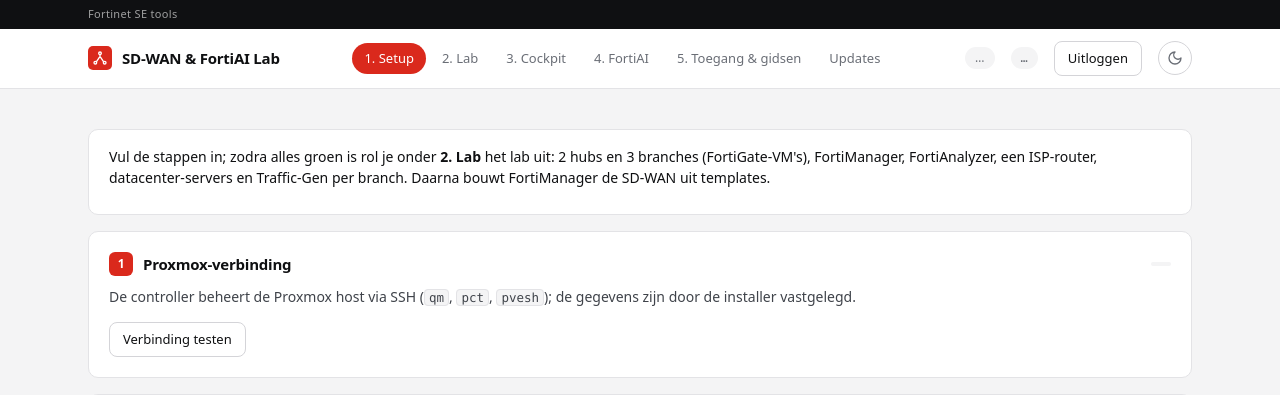
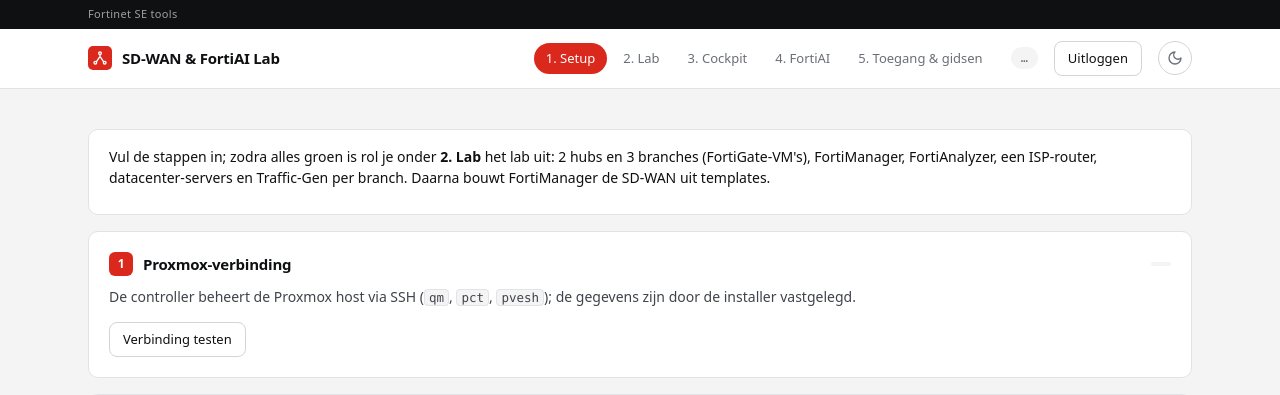
Before and after one commit to kay-arne/sdwan-aiassist-lab, a Python web app: template controller/app/templates/index.html in a window 1280 px wide. Shown: the top 395 px of the page. Run offline with Jinja, Linux system fonts and the light colour scheme; the template is opened without the code that fills it, so the values that code supplies are empty.

Commit message:
UI: Updates-tab en host-OK-pill weg; update-indicator op het buildnummer
Co-Authored-By: Claude Sonnet 5.5 <noreply@anthropic.com>

```diff
--- a/controller/app/static/app.js
+++ b/controller/app/static/app.js
@@ -65,7 +65,7 @@ const stBadge = (s) => `<span class="tag ${s === "running" ? "ok" : s === "absen
 async function refresh() {
   try { S = await api("/api/status"); } catch (e) { return; }
   const hs = $("#hoststatus");
-  hs.textContent = S.host_error ? "host niet bereikbaar" : "host OK"; hs.className = "pill " + (S.host_error ? "bad" : "good");
+  hs.hidden = !S.host_error;      // alleen tonen als de host niet bereikbaar is
   renderChecklist(); renderTopology(); renderProblems();
 }
 
@@ -282,12 +282,16 @@ async function loadAccess() {
 // --- updates --------------------------------------------------------------------------------------------
 async function loadVersion() {
   const v = await api("/api/version");
-  $("#version-pill").textContent = v.git ? v.commit : "n/a";
+  $("#version-text").textContent = v.git ? v.commit : "n/a";
   $("#upd-current").textContent = v.git ? `${v.commit} ${v.subject}` : "geen git-checkout"; $("#upd-branch").textContent = v.branch || "-";
+}
+async function checkUpdates() {      // stille controle: stipje op het buildnummer als er een update is
+  try { const r = await post("/api/update/check"); $("#update-dot").hidden = !r.behind; return r; } catch (e) { return null; }
 }
 $("#btn-upd-check").onclick = async () => {
   try {
     const r = await post("/api/update/check");
+    $("#update-dot").hidden = !r.behind;
     $("#upd-result").textContent = r.behind ? `${r.behind} nieuwe commit(s)` : "up-to-date";
     $("#btn-upd-run").hidden = !r.behind;
     $("#upd-commits").innerHTML = r.commits.map((c) => `<div>${esc(c.commit)} ${esc(c.subject)}</div>`).join("");
@@ -298,4 +302,4 @@ $("#btn-upd-run").onclick = async () => {
   let off = 0; const t = setInterval(async () => { const r = await api("/api/update/log?offset=" + off); off = r.offset; $("#upd-log").textContent += r.lines.join("\n") + (r.lines.length ? "\n" : ""); if (!r.running) { clearInterval(t); setTimeout(() => location.reload(), 3000); } }, 1500);
 };
 
-loadSettings(); refresh(); loadVersion(); setInterval(refresh, 15000);
+loadSettings(); refresh(); loadVersion(); checkUpdates(); setInterval(refresh, 15000); setInterval(checkUpdates, 6 * 3600 * 1000);
--- a/controller/app/templates/index.html
+++ b/controller/app/templates/index.html
@@ -19,10 +19,9 @@
     <button data-tab="cockpit">3. Cockpit</button>
     <button data-tab="fortiai">4. FortiAI</button>
     <button data-tab="access">5. Toegang &amp; gidsen</button>
-    <button data-tab="updates">Updates <span id="update-dot" class="dot-new" hidden></span></button>
   </nav>
-  <span id="hoststatus" class="pill">…</span>
-  <button id="version-pill" class="pill version" data-goto="updates" title="Versie van de controller">…</button>
+  <span id="hoststatus" class="pill bad" hidden>host niet bereikbaar</span>
+  <button id="version-pill" class="pill version" data-goto="updates" title="Versie van de controller; klik om bij te werken"><span id="version-text">…</span><span id="update-dot" class="dot-new" title="Update beschikbaar" hidden></span></button>
   <form method="post" action="/logout" class="logout"><button type="submit" class="ghost">Uitloggen</button></form>
   <button type="button" class="theme-toggle ghost" data-theme-toggle title="Licht/donker" aria-label="Licht/donker"><svg class="moon" viewBox="0 0 24 24"><path d="M12 3a6 6 0 0 0 9 9 9 9 0 1 1-9-9Z"/></svg><svg class="sun" viewBox="0 0 24 24"><circle cx="12" cy="12" r="4"/><path d="M12 2v2M12 20v2M4.93 4.93l1.41 1.41M17.66 17.66l1.41 1.41M2 12h2M20 12h2M4.93 19.07l1.41-1.41M17.66 6.34l1.41-1.41"/></svg></button>
 </div>
```
